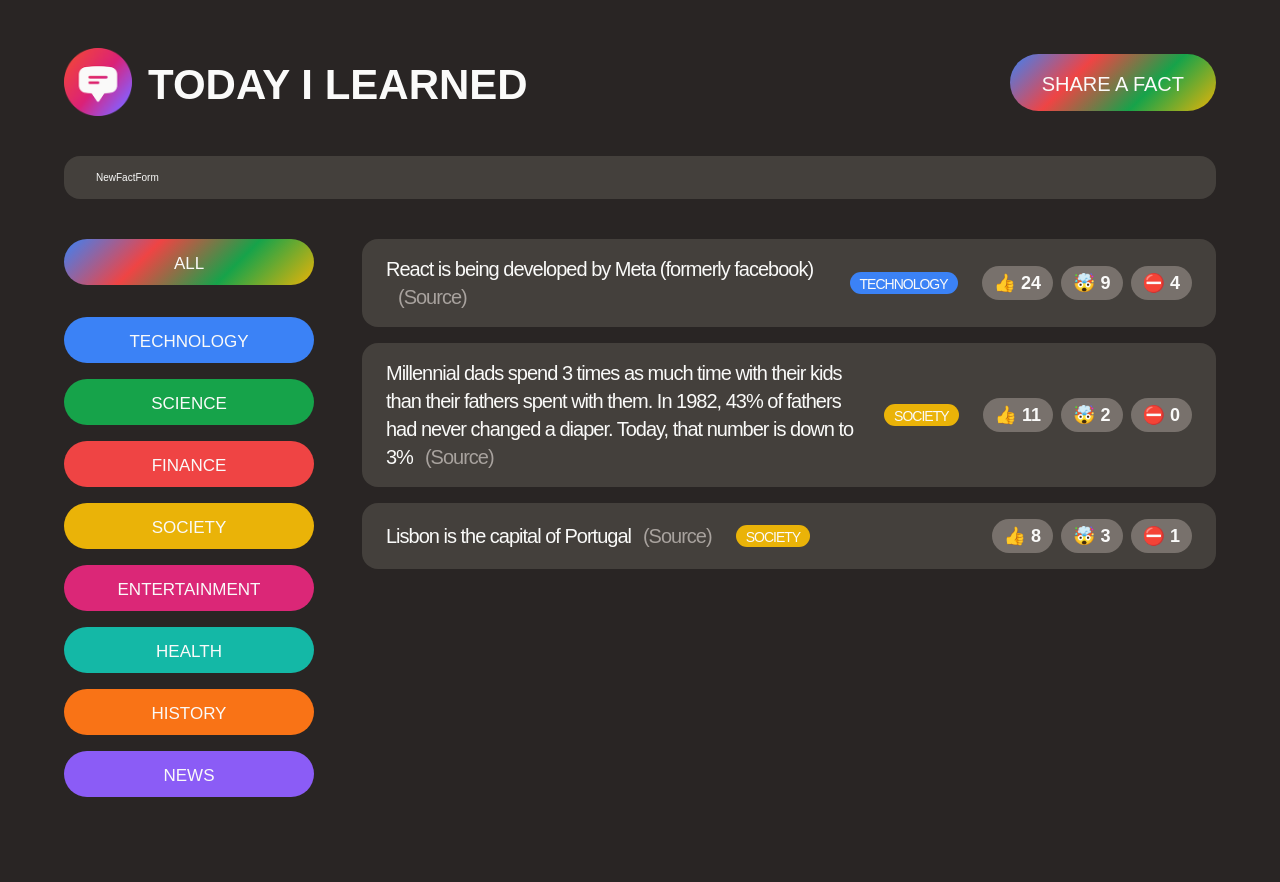
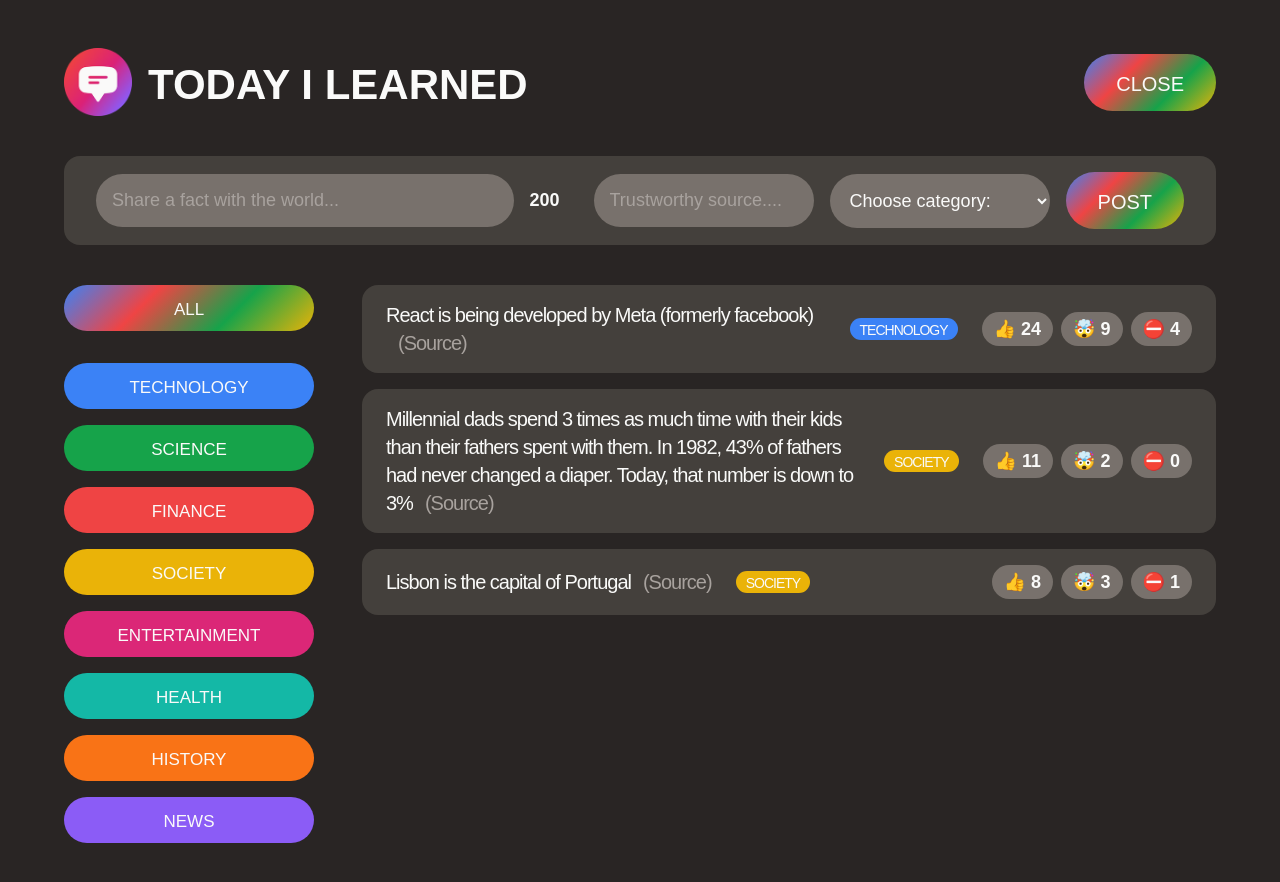
Before and after one commit to huzaifaghazali/Fact_Learned, a React (Create React App) app: page / in a window 1280 px wide. Both pictures are taken after a click on the button "SHARE A FACT". Shown: the top 882 px of the page. Before the commit the page ends 861 px from the top, so only its background shows below. Built offline with nearby package versions, Linux system fonts and the light colour scheme; a web font is replaced by a local one.

Commit message:
Add functionality to show and hide the form

```diff
--- a/src/App.js
+++ b/src/App.js
@@ -1,3 +1,4 @@
+import { useState } from 'react';
 import {
   Header,
   CategoryFilter,
@@ -8,10 +9,14 @@
 import './style.css';
 
 function App() {
+  const [showForm, setShowForm] = useState(false);
+
+  const handleShowForm = () => setShowForm(!showForm);
+
   return (
     <>
-      <Header />
-      <NewFactForm />
+      <Header showForm={showForm} handleShowForm={handleShowForm} />
+      {showForm && <NewFactForm />}
       <main className='main'>
         <CategoryFilter />
         <FactList />
--- a/src/Components/Header.jsx
+++ b/src/Components/Header.jsx
@@ -1,7 +1,7 @@
 import React from 'react';
 import styled from 'styled-components';
 
-function Header() {
+function Header({ showForm, handleShowForm }) {
   const appTitle = 'Today I Learned';
   return (
     <Wrapper>
@@ -9,7 +9,9 @@
         <img src='logo.png' alt='logo Image' height={68} width={68} />
         <h1>{appTitle}</h1>
       </div>
-      <button className='btn btn-large btn-open'>Share a fact</button>
+      <button onClick={handleShowForm} className='btn btn-large btn-open'>
+        {showForm ? 'Close' : 'Share a fact'}
+      </button>
     </Wrapper>
   );
 }
--- a/src/Components/NewFactForm.jsx
+++ b/src/Components/NewFactForm.jsx
@@ -4,7 +4,18 @@
 const NewFactForm = () => {
   return (
     <Wrapper>
-      <form className='fact-form'>NewFactForm</form>
+      <form class='fact-form'>
+        <input type='text' placeholder='Share a fact with the world...' />
+        <span>200</span>
+        <input type='text' placeholder='Trustworthy source....' />
+        <select>
+          <option value=''>Choose category:</option>
+          <option value='technology'>Technology</option>
+          <option value='science'>Science</option>
+          <option value='finance'>Finance</option>
+        </select>
+        <button class='btn btn-large'>Post</button>
+      </form>
     </Wrapper>
   );
 };
```
